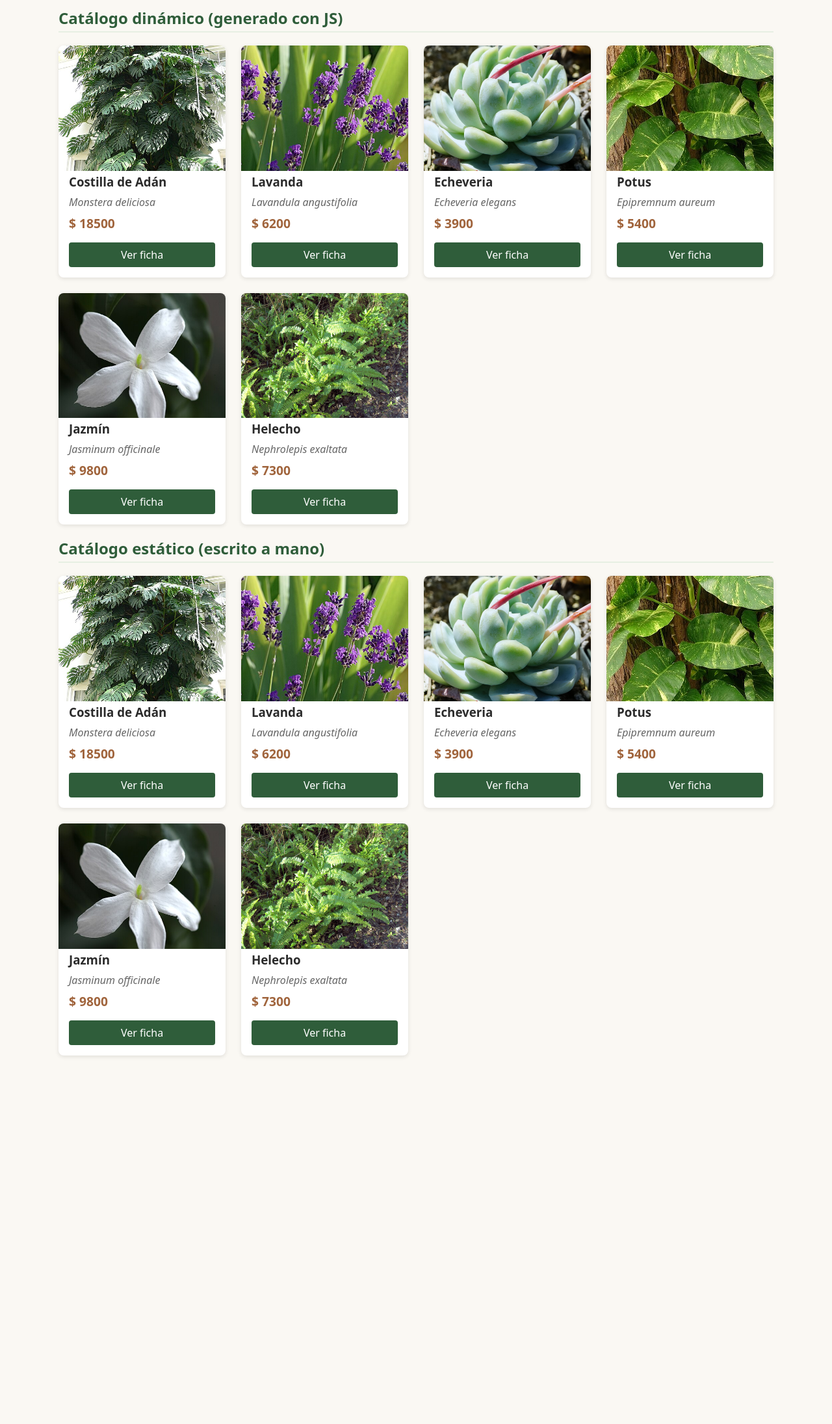
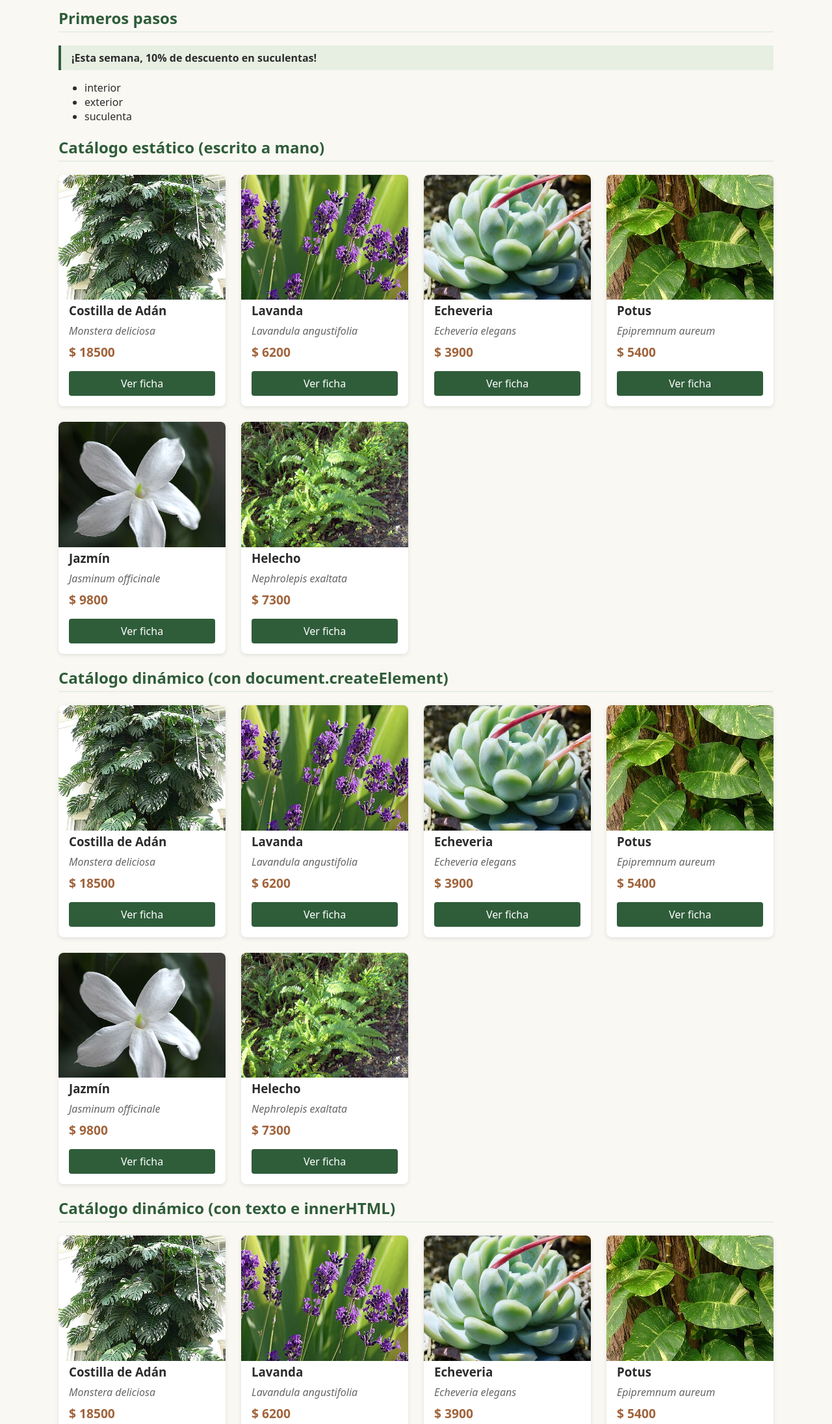
Before and after one commit to emigallo-edu/js, a plain HTML site: page Ejercicio Catalogo/index.html in a window 1280 px wide. Shown: the part 100-2291 px from the top of the page at 65% size. Before the commit the page ends 1740 px from the top, so only its background shows below. Drawn offline with Linux system fonts and the light colour scheme.

Commit message:
Contenido

```diff
--- a/Ejercicio Catalogo/index.html
+++ b/Ejercicio Catalogo/index.html
@@ -6,6 +6,7 @@
     <meta name="viewport" content="width=device-width, initial-scale=1.0">
     <title>Catálogo dinámico</title>
     <link rel="stylesheet" href="styles/catalogo.css">
+    <script src="scripts/primeros-pasos.js" defer></script>
     <script src="scripts/datos.js" defer></script>
     <script src="scripts/catalogo.js" defer></script>
 </head>
@@ -15,9 +16,12 @@
         <h1>Vivero Raíz</h1>
     </header>
     <main>
-        <section>
-            <h2>Catálogo dinámico (generado con JS)</h2>
-            <div id="catalogo" class="grilla"></div>
+        <section id="primeros-pasos">
+            <h2>Primeros pasos</h2>
+            <p id="aviso">Este texto lo vamos a cambiar desde JS.</p>
+            <ul id="categorias">
+                <li>interior</li>
+            </ul>
         </section>
 
         <section>
@@ -67,6 +71,16 @@
                 </article>
             </div>
         </section>
+
+        <section>
+            <h2>Catálogo dinámico (con document.createElement)</h2>
+            <div id="catalogo" class="grilla"></div>
+        </section>
+
+        <section>
+            <h2>Catálogo dinámico (con texto e innerHTML)</h2>
+            <div id="catalogo-texto" class="grilla"></div>
+        </section>
     </main>
 </body>
 
--- a/Ejercicio Catalogo/scripts/catalogo.js
+++ b/Ejercicio Catalogo/scripts/catalogo.js
@@ -1,4 +1,4 @@
-// Arma el elemento de una sola planta
+// Arma el elemento de una sola planta con los métodos de document
 function crearTarjeta(planta) {
     const tarjeta = document.createElement("article");
     tarjeta.className = "tarjeta";
@@ -26,11 +26,29 @@ function crearTarjeta(planta) {
     return tarjeta;
 }
 
+// Arma la misma tarjeta como texto, con un template string
+function crearTarjetaTexto(planta) {
+    return `
+        <article class="tarjeta">
+            <img src="${planta.foto}" alt="${planta.nombre}">
+            <h3>${planta.nombre}</h3>
+            <p class="cientifico">${planta.nombreCientifico}</p>
+            <p class="precio">$ ${planta.precio}</p>
+            <a href="planta.html?id=${planta.id}">Ver ficha</a>
+        </article>`;
+}
+
 // Recorre el array y agrega una tarjeta por planta
 function renderizarCatalogo(plantas, contenedor) {
     plantas.forEach(planta => contenedor.appendChild(crearTarjeta(planta)));
 }
 
+// Junta todos los textos y el navegador los convierte en elementos
+function renderizarCatalogoTexto(plantas, contenedor) {
+    contenedor.innerHTML = plantas.map(crearTarjetaTexto).join("");
+}
+
 // JSON.parse convierte el texto en un array de objetos
 const plantas = JSON.parse(obtenerPlantas());
 renderizarCatalogo(plantas, document.getElementById("catalogo"));
+renderizarCatalogoTexto(plantas, document.getElementById("catalogo-texto"));
--- /dev/null
+++ b/Ejercicio Catalogo/scripts/primeros-pasos.js
@@ -0,0 +1,14 @@
+// 1. Buscar un elemento que ya existe en el HTML
+const aviso = document.getElementById("aviso");
+
+// 2. Cambiarle propiedades
+aviso.textContent = "¡Esta semana, 10% de descuento en suculentas!";
+aviso.className = "destacado";
+
+// 3. Agregarle contenido a otro elemento
+const categorias = document.getElementById("categorias");
+categorias.innerHTML += "<li>exterior</li>";
+
+const item = document.createElement("li");
+item.textContent = "suculenta";
+categorias.appendChild(item);
--- a/Ejercicio Catalogo/styles/catalogo.css
+++ b/Ejercicio Catalogo/styles/catalogo.css
@@ -86,3 +86,10 @@ h2 {
 .tarjeta a:hover {
     background: var(--tierra);
 }
+
+.destacado {
+    background: var(--verde-claro);
+    border-left: 4px solid var(--verde);
+    padding: 0.5rem 1rem;
+    font-weight: bold;
+}
```
